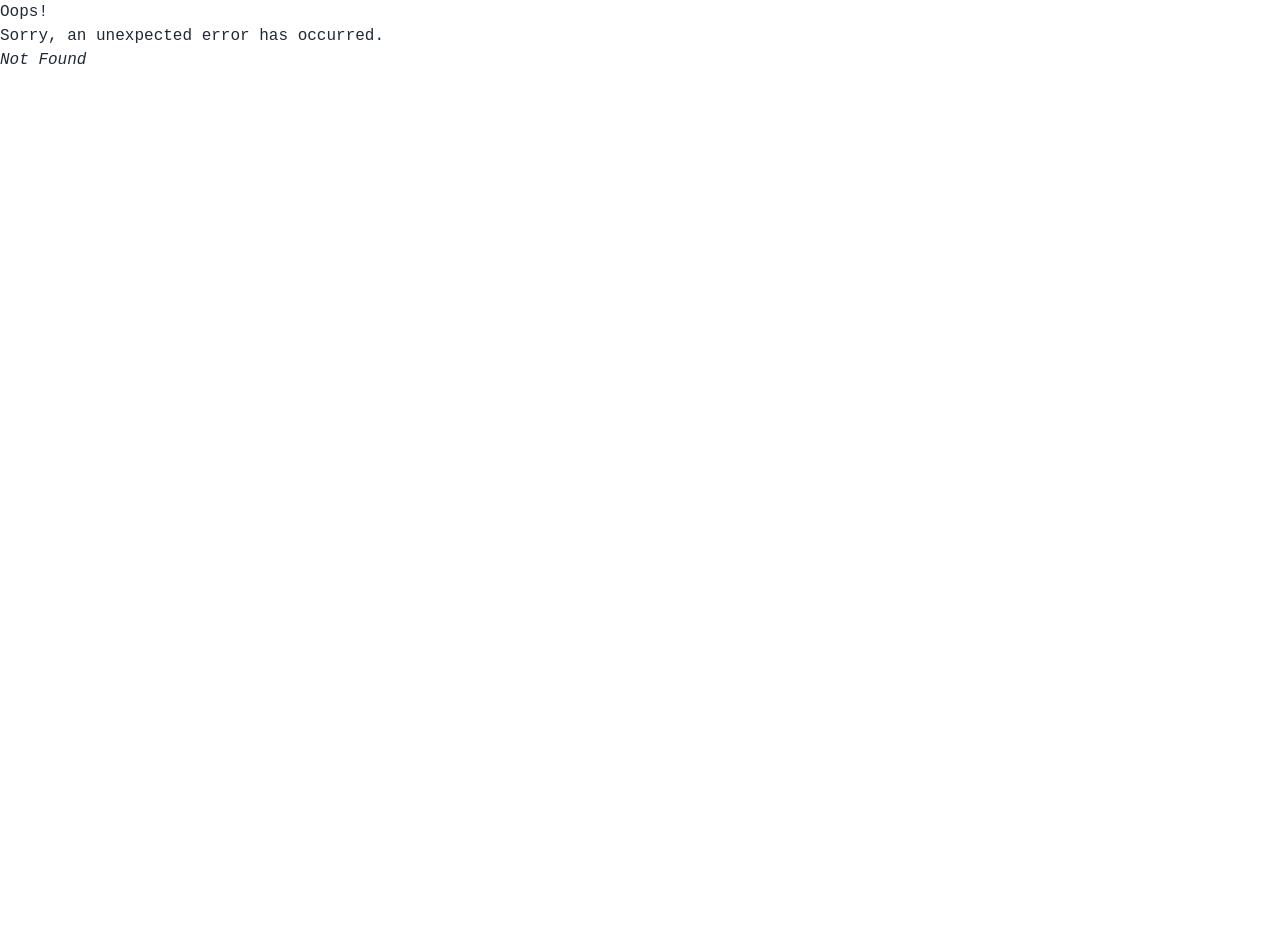
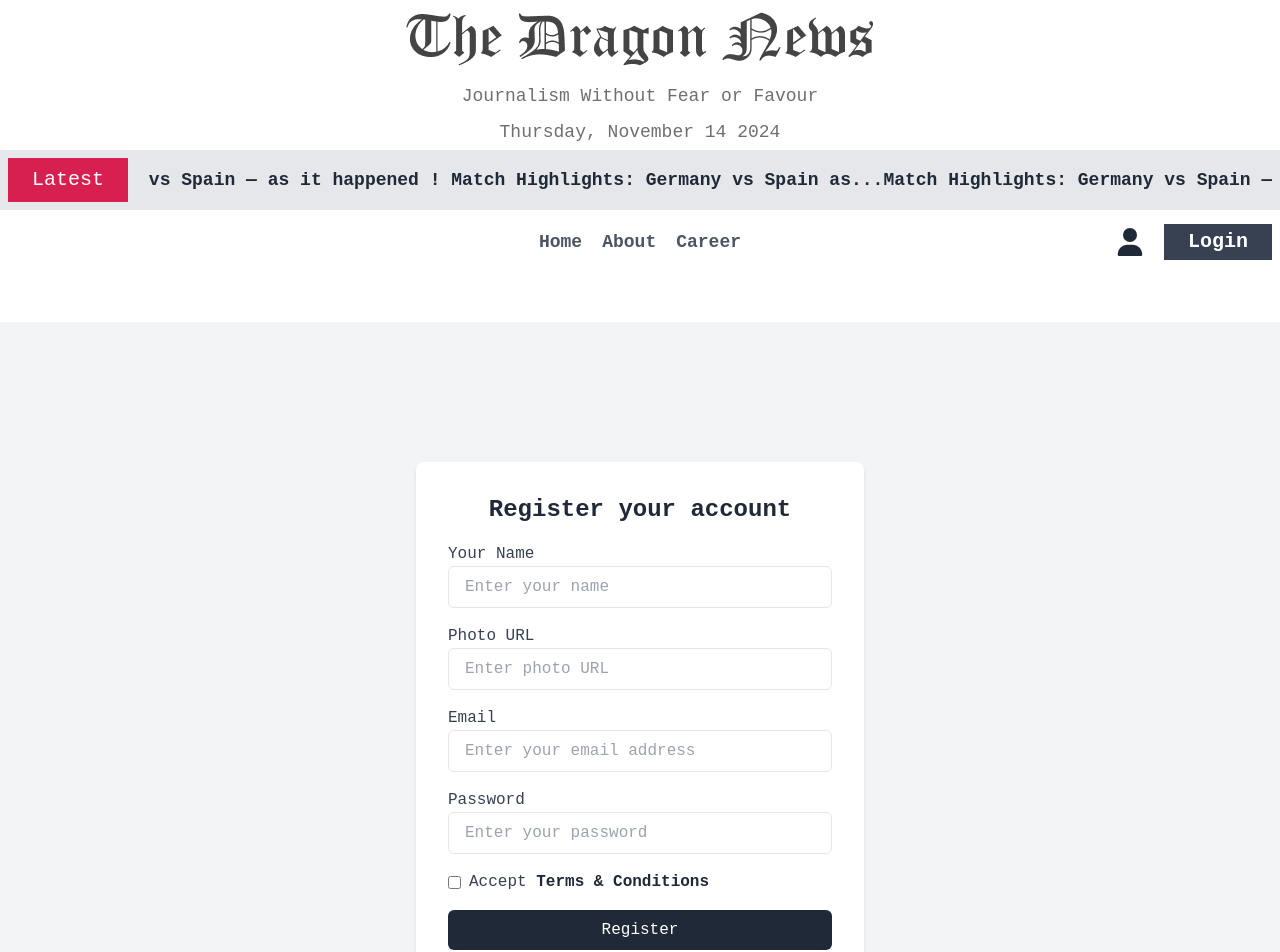
Before and after one commit to adnanahid/dragonNews, a React (Vite) app: page /auth/register in a window 1280 px wide. Before the commit this address had no page. Shown: the top 952 px of the page. Before the commit the page ends 800 px from the top, so only its background shows below. Built offline with nearby package versions, Linux system fonts and the light colour scheme.

Commit message:
loginsignup added

```diff
--- /dev/null
+++ b/src/Login.jsx
@@ -0,0 +1,49 @@
+import React from "react";
+import { Link } from "react-router-dom";
+
+const Login = () => {
+  return (
+    <div className="flex justify-center items-center min-h-screen bg-gray-100">
+      <div className="bg-white p-8 rounded-lg shadow-md w-full max-w-md space-y-3">
+        <h2 className="text-2xl font-semibold text-center mt-6 mb-10">
+          Login your account
+        </h2>
+        <form className="space-y-8">
+          <div>
+            <label className="block text-gray-700">Email address</label>
+            <input
+              type="email"
+              placeholder="Enter your email address"
+              className="w-full px-4 py-2 border rounded-md focus:outline-none focus:ring-2 focus:ring-gray-300"
+            />
+          </div>
+          <div>
+            <label className="block text-gray-700">Password</label>
+            <input
+              type="password"
+              placeholder="Enter your password"
+              className="w-full px-4 py-2 border rounded-md focus:outline-none focus:ring-2 focus:ring-gray-300"
+            />
+          </div>
+          <button
+            type="submit"
+            className="w-full bg-gray-800 text-white py-2 rounded-md hover:bg-gray-900"
+          >
+            Login
+          </button>
+        </form>
+        <p className="text-center text-gray-700 mt-4">
+          Don’t Have An Account?{" "}
+          <Link
+            to={"/auth/register"}
+            className="text-red-500 font-semibold cursor-pointer"
+          >
+            Register
+          </Link>
+        </p>
+      </div>
+    </div>
+  );
+};
+
+export default Login;
--- a/src/Navbar.jsx
+++ b/src/Navbar.jsx
@@ -13,7 +13,7 @@ const Navbar = () => {
       </div>
       <div className="navbar-end flex gap-5">
         <FaUser className="w-7 h-7" />
-        <Link className="bg-gray-700 text-white font-semibold text-xl px-6 py-1">
+        <Link to={"auth/login"} className="bg-gray-700 text-white font-semibold text-xl px-6 py-1">
           Login
         </Link>
       </div>
--- /dev/null
+++ b/src/Register.jsx
@@ -0,0 +1,64 @@
+import React from "react";
+
+function RegisterCard() {
+  return (
+    <div className="flex justify-center items-center min-h-screen bg-gray-100">
+      <div className="bg-white p-8 rounded-lg shadow-md w-full max-w-md">
+        <h2 className="text-2xl font-semibold text-center mb-4">
+          Register your account
+        </h2>
+        <form className="space-y-4">
+          <div>
+            <label className="block text-gray-700">Your Name</label>
+            <input
+              type="text"
+              placeholder="Enter your name"
+              className="w-full px-4 py-2 border rounded-md focus:outline-none focus:ring-2 focus:ring-gray-300"
+            />
+          </div>
+          <div>
+            <label className="block text-gray-700">Photo URL</label>
+            <input
+              type="text"
+              placeholder="Enter photo URL"
+              className="w-full px-4 py-2 border rounded-md focus:outline-none focus:ring-2 focus:ring-gray-300"
+            />
+          </div>
+          <div>
+            <label className="block text-gray-700">Email</label>
+            <input
+              type="email"
+              placeholder="Enter your email address"
+              className="w-full px-4 py-2 border rounded-md focus:outline-none focus:ring-2 focus:ring-gray-300"
+            />
+          </div>
+          <div>
+            <label className="block text-gray-700">Password</label>
+            <input
+              type="password"
+              placeholder="Enter your password"
+              className="w-full px-4 py-2 border rounded-md focus:outline-none focus:ring-2 focus:ring-gray-300"
+            />
+          </div>
+          <div className="flex items-center">
+            <input type="checkbox" className="mr-2" />
+            <label className="text-gray-700">
+              Accept{" "}
+              <span className="text-gray-800 font-semibold">
+                Terms & Conditions
+              </span>
+            </label>
+          </div>
+          <button
+            type="submit"
+            className="w-full bg-gray-800 text-white py-2 rounded-md hover:bg-gray-900"
+          >
+            Register
+          </button>
+        </form>
+      </div>
+    </div>
+  );
+}
+
+export default RegisterCard;
```
Also changed, not shown: src/main.jsx (+17 -4 lines).
